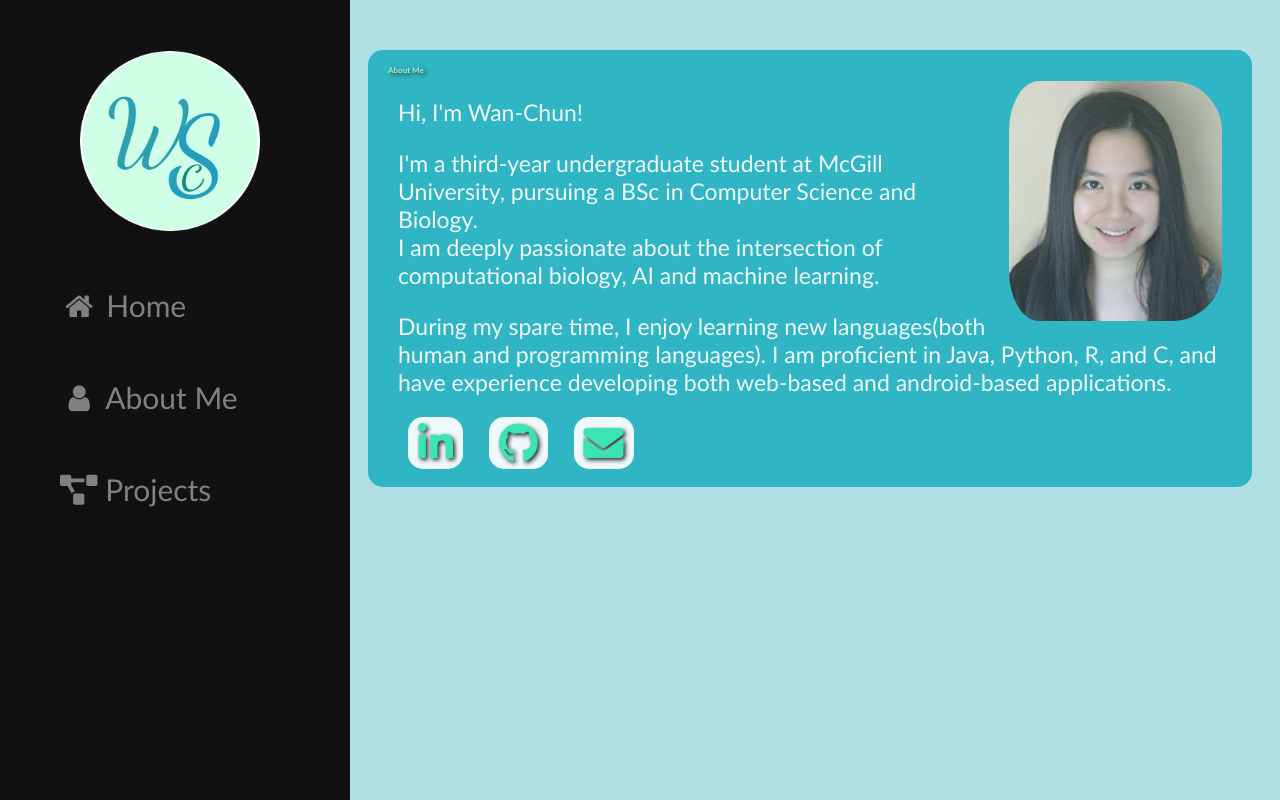
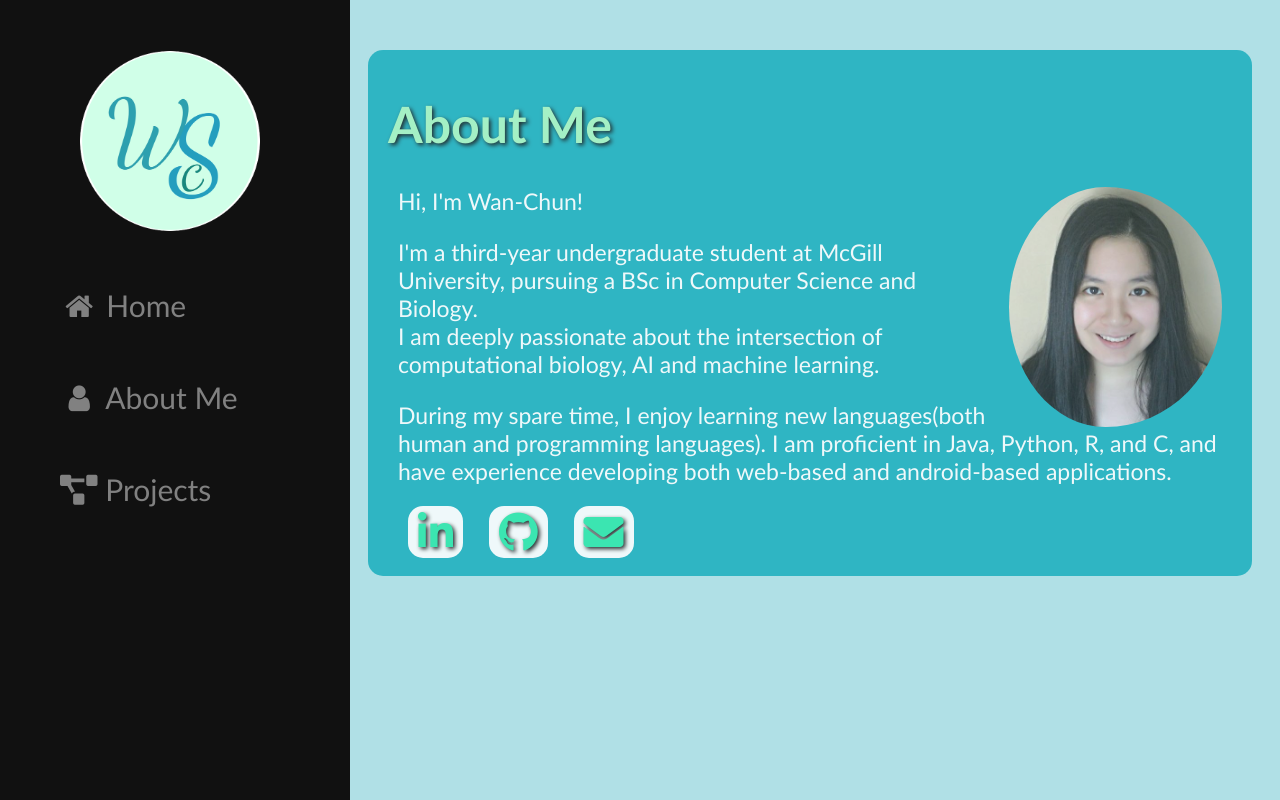
Before and after one commit to wanchunsu/wanchunsu.github.io, a plain HTML site: page aboutme.html in a window 1280 px wide. Drawn offline with Linux system fonts and the light colour scheme.

Commit message:
Update aboutme.html

```diff
--- a/aboutme.html
+++ b/aboutme.html
@@ -75,7 +75,7 @@
 
 			}
 			.about_me h1{
-				font-size:50%;
+				font-size:50px;
 
 				position:relative;
 				text-shadow: 2px 2px 4px #000000;
@@ -91,7 +91,7 @@
 
 			#me {
 
-				border-radius: 50px;
+				border-radius: 50%;
 				float: right;
   				display: block;
   				margin-left: auto;
```
